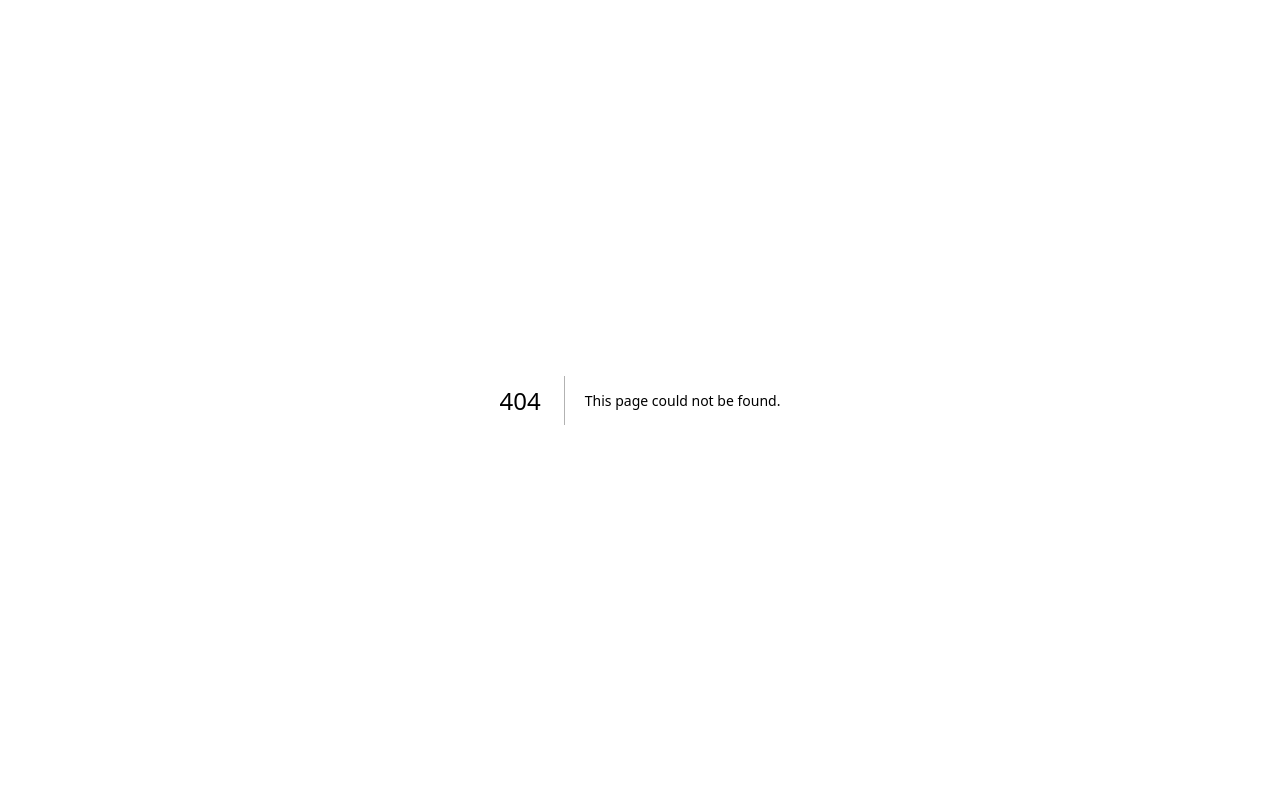
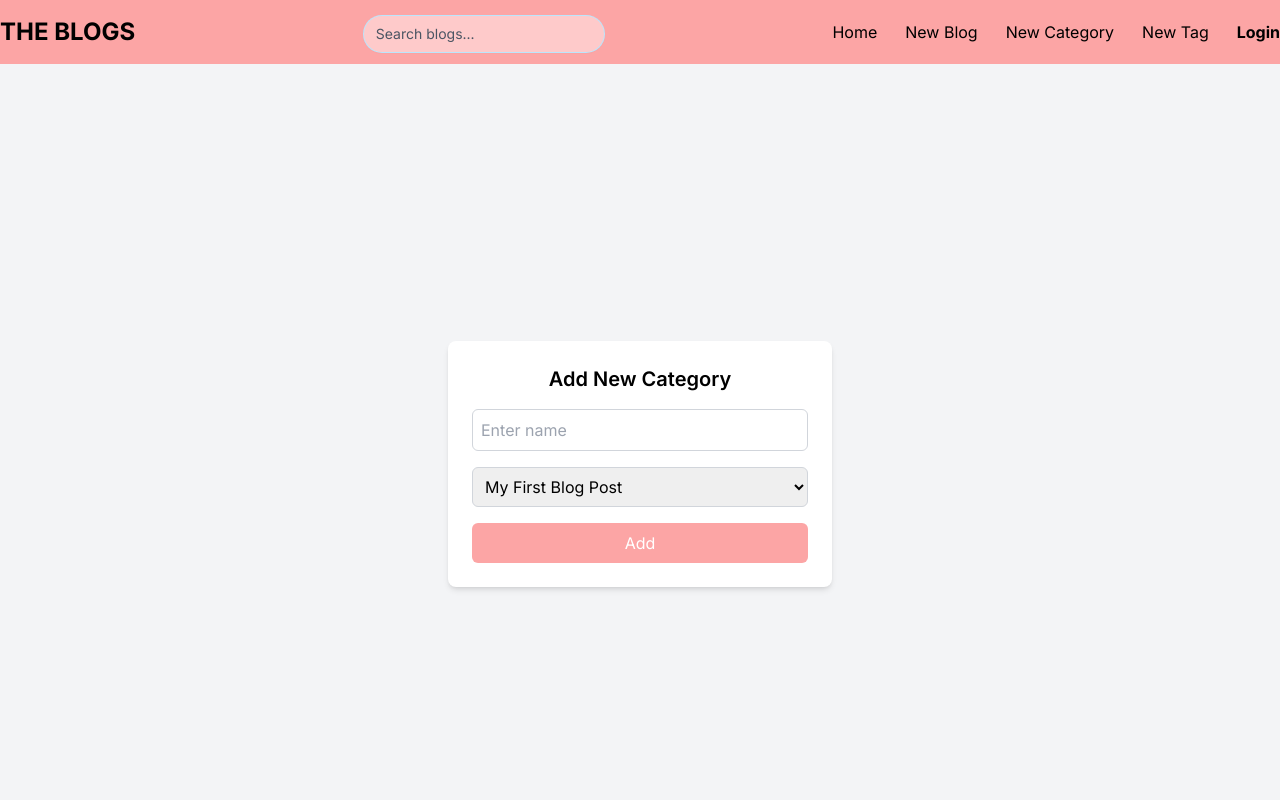
Before and after one commit to Djawad02/blog-app, a Next.js app: page /categories/add in a window 1280 px wide. Before the commit this address had no page. Shown: the top 800 px of the page. Built offline with nearby package versions, Linux system fonts and the light colour scheme.

Commit message:
Created adding new blog, category and tag page

```diff
--- /dev/null
+++ b/app/blogs/add/page.tsx
@@ -0,0 +1,53 @@
+"use client";
+import Footer from "@/app/components/Footer";
+import BlogForm from "@/app/components/BlogForm";
+import Navbar from "@/app/components/Navbar";
+import React from "react";
+
+const AddBlogPage = () => {
+  const handleAddBlog = async (
+    name: string,
+    authorId: number,
+    createdAt: string,
+    updatedAt: string,
+    content: string,
+    image_path?: string
+  ) => {
+    const blogData = {
+      title: name,
+      content,
+      image_path, // Optional field
+      createdAt,
+      updatedAt,
+      authorId,
+    };
+
+    // API call or handling for the blog data
+    console.log("Blog Data:", blogData);
+
+    // Example API call
+    // await fetch("/api/blogs", {
+    //   method: "POST",
+    //   headers: {
+    //     "Content-Type": "application/json",
+    //   },
+    //   body: JSON.stringify(blogData),
+    // });
+  };
+
+  const authorId = 1; // Replace with actual logged-in user ID from auth state
+
+  return (
+    <>
+      <Navbar />
+      <BlogForm
+        title="Add New Blog Post"
+        onSubmit={handleAddBlog}
+        authorId={authorId}
+      />
+      <Footer />
+    </>
+  );
+};
+
+export default AddBlogPage;
--- /dev/null
+++ b/app/categories/add/page.tsx
@@ -0,0 +1,48 @@
+"use client";
+import Footer from "@/app/components/Footer";
+import CategoryTagForm from "@/app/components/Form";
+import Navbar from "@/app/components/Navbar";
+import React from "react";
+
+const AddCategoryPage = () => {
+  const handleAddCategory = async (
+    name: string,
+    authorId: number,
+    createdAt: string,
+    updatedAt: string,
+    blogId: number | undefined // Include blogId
+  ) => {
+    const tagData = {
+      name,
+      createdAt,
+      updatedAt,
+      authorId,
+      blogId, // Include blogId in tagData
+    };
+
+    // Perform your API call or any other action with tagData here
+    console.log("Category Data:", tagData);
+  };
+
+  const authorId = 1; // Replace this with the logged-in user's ID from your auth context or state
+  const blogs = [
+    { id: 1, title: "My First Blog Post" },
+    { id: 2, title: "A Day in the Life" },
+    { id: 3, title: "Travel Adventures" },
+  ];
+
+  return (
+    <>
+      <Navbar />
+      <CategoryTagForm
+        title="Add New Category"
+        onSubmit={handleAddCategory}
+        authorId={authorId}
+        blogs={blogs} // Ensure blogs are passed
+      />
+      <Footer />
+    </>
+  );
+};
+
+export default AddCategoryPage;
--- /dev/null
+++ b/app/components/BlogForm.tsx
@@ -0,0 +1,76 @@
+"use client";
+import React, { useState } from "react";
+
+interface BlogFormProps {
+  title: string;
+  onSubmit: (
+    name: string,
+    authorId: number,
+    createdAt: string,
+    updatedAt: string,
+    content: string,
+    image_path?: string
+  ) => void;
+  authorId: number;
+}
+
+const BlogForm = ({ title, onSubmit, authorId }: BlogFormProps) => {
+  const [blogTitle, setBlogTitle] = useState("");
+  const [content, setContent] = useState("");
+  const [imagePath, setImagePath] = useState("");
+
+  const handleSubmit = (event: React.FormEvent<HTMLFormElement>) => {
+    event.preventDefault();
+    const createdAt = new Date().toISOString();
+    const updatedAt = createdAt;
+
+    // Ensure that required fields are present
+    if (blogTitle && content) {
+      onSubmit(blogTitle, authorId, createdAt, updatedAt, content, imagePath);
+      setBlogTitle(""); // Reset the title
+      setContent(""); // Reset the content
+      setImagePath(""); // Reset the image path
+    }
+  };
+
+  return (
+    <div className="flex items-center justify-center min-h-screen bg-gray-100">
+      <div className="bg-white shadow-md rounded-lg p-6 w-96">
+        <h1 className="text-xl font-semibold text-center mb-4">{title}</h1>
+        <form onSubmit={handleSubmit}>
+          <input
+            type="text"
+            placeholder="Blog Title"
+            value={blogTitle}
+            onChange={(e) => setBlogTitle(e.target.value)}
+            required
+            className="w-full p-2 border border-gray-300 rounded-md focus:outline-none focus:ring-2 focus:ring-blue-400"
+          />
+          <textarea
+            placeholder="Blog Content"
+            value={content}
+            onChange={(e) => setContent(e.target.value)}
+            required
+            className="w-full p-2 border border-gray-300 rounded-md mt-4 focus:outline-none focus:ring-2 focus:ring-blue-400"
+            rows={4}
+          />
+          <input
+            type="text"
+            placeholder="Image Path (optional)"
+            value={imagePath}
+            onChange={(e) => setImagePath(e.target.value)}
+            className="w-full p-2 border border-gray-300 rounded-md mt-4 focus:outline-none focus:ring-2 focus:ring-blue-400"
+          />
+          <button
+            type="submit"
+            className="mt-4 w-full bg-red-300 text-white py-2 rounded-md hover:bg-red-400 transition duration-200"
+          >
+            Add Blog
+          </button>
+        </form>
+      </div>
+    </div>
+  );
+};
+
+export default BlogForm;
--- /dev/null
+++ b/app/components/Form.tsx
@@ -0,0 +1,86 @@
+"use client";
+import React, { useState } from "react";
+
+interface FormProps {
+  title: string;
+  onSubmit: (
+    name: string,
+    authorId: number,
+    createdAt: string,
+    updatedAt: string,
+    blogId: number | undefined, // Make blogId optional
+    content?: string,
+    image_path?: string
+  ) => void;
+
+  authorId: number;
+  blogs: { id: number; title: string }[]; // Ensure blogs prop is included
+}
+
+const CategoryTagForm = ({ title, onSubmit, authorId, blogs }: FormProps) => {
+  const [name, setName] = useState("");
+  const [selectedBlogId, setSelectedBlogId] = useState<number | undefined>(
+    undefined
+  );
+
+  const handleSubmit = (event: React.FormEvent<HTMLFormElement>) => {
+    event.preventDefault();
+    if (name && selectedBlogId) {
+      // Ensure a blog is selected
+      const createdAt = new Date().toISOString();
+      const updatedAt = createdAt;
+      console.log(name, authorId, createdAt, updatedAt, selectedBlogId);
+
+      onSubmit(name, authorId, createdAt, updatedAt, selectedBlogId);
+      setSelectedBlogId(undefined); // Reset the dropdown
+      setName("");
+    }
+  };
+
+  return (
+    <div className="flex items-center justify-center min-h-screen bg-gray-100">
+      <div className="bg-white shadow-md rounded-lg p-6 w-96">
+        <h1 className="text-xl font-semibold text-center mb-4">{title}</h1>
+        <form onSubmit={handleSubmit}>
+          <input
+            type="text"
+            placeholder="Enter name"
+            value={name}
+            onChange={(e) => setName(e.target.value)}
+            required
+            className="w-full p-2 border border-gray-300 rounded-md focus:outline-none focus:ring-2 focus:ring-blue-400"
+          />
+          <select
+            value={selectedBlogId}
+            onChange={(e) => setSelectedBlogId(Number(e.target.value))}
+            className="w-full p-2 border border-gray-300 rounded-md mt-4 focus:outline-none focus:ring-2 focus:ring-blue-400"
+            required
+          >
+            <option value="" disabled>
+              Select a blog
+            </option>
+            {blogs && blogs.length > 0 ? ( // Check if blogs is defined and has items
+              blogs.map((blog) => (
+                <option key={blog.id} value={blog.id}>
+                  {blog.title}
+                </option>
+              ))
+            ) : (
+              <option value="" disabled>
+                No blogs available
+              </option>
+            )}
+          </select>
+          <button
+            type="submit"
+            className="mt-4 w-full bg-red-300 text-white py-2 rounded-md hover:bg-red-400 transition duration-200"
+          >
+            Add
+          </button>
+        </form>
+      </div>
+    </div>
+  );
+};
+
+export default CategoryTagForm;
--- a/app/components/Navbar.tsx
+++ b/app/components/Navbar.tsx
@@ -29,13 +29,13 @@ const Navbar = () => {
           <Link href="/" className="hover:text-gray-600">
             Home
           </Link>
-          <Link href="/" className="hover:text-gray-600">
+          <Link href="/blogs/add" className="hover:text-gray-600">
             New Blog
           </Link>
-          <Link href="/" className="hover:text-gray-600">
+          <Link href="/categories/add" className="hover:text-gray-600">
             New Category
           </Link>
-          <Link href="/" className="hover:text-gray-600">
+          <Link href="/tags/add" className="hover:text-gray-600">
             New Tag
           </Link>
           <Link href="/" className="font-bold hover:text-gray-600">
--- /dev/null
+++ b/app/tags/add/page.tsx
@@ -0,0 +1,50 @@
+"use client";
+import Footer from "@/app/components/Footer";
+import CategoryTagForm from "@/app/components/Form"; // You may want to rename this component if you're using it for tags as well.
+import Navbar from "@/app/components/Navbar";
+import React from "react";
+
+const AddTagPage = () => {
+  const handleAddTag = async (
+    name: string,
+    authorId: number,
+    createdAt: string,
+    updatedAt: string,
+    blogId: number | undefined // Add blogId to the handler
+  ) => {
+    const tagData = {
+      name,
+      createdAt,
+      updatedAt,
+      authorId,
+      blogId, // Include blogId in tagData
+    };
+
+    // Perform your API call or any other action with tagData here
+    console.log("Tag Data:", tagData);
+  };
+
+  const authorId = 1; // Replace this with the logged-in user's ID from your auth context or state
+
+  // Example blogs array
+  const blogs = [
+    { id: 1, title: "My First Blog Post" },
+    { id: 2, title: "A Day in the Life" },
+    { id: 3, title: "Travel Adventures" },
+  ];
+
+  return (
+    <>
+      <Navbar />
+      <CategoryTagForm
+        title="Add New Tag"
+        onSubmit={handleAddTag}
+        authorId={authorId}
+        blogs={blogs} // Pass the blogs array to the form
+      />
+      <Footer />
+    </>
+  );
+};
+
+export default AddTagPage;
```
